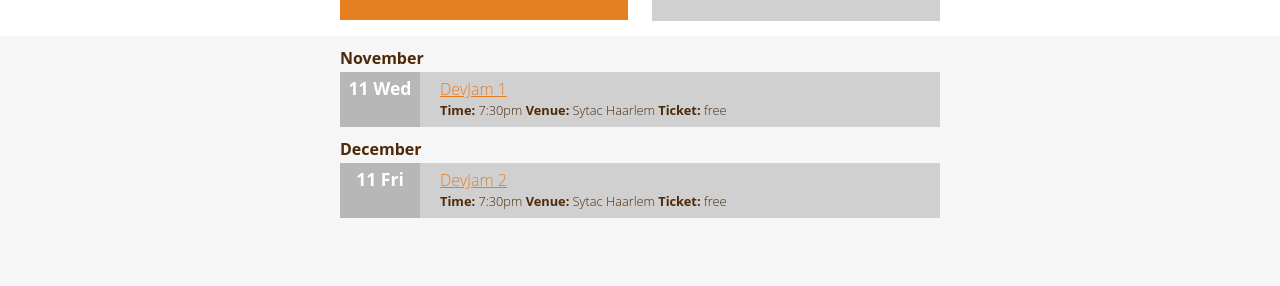
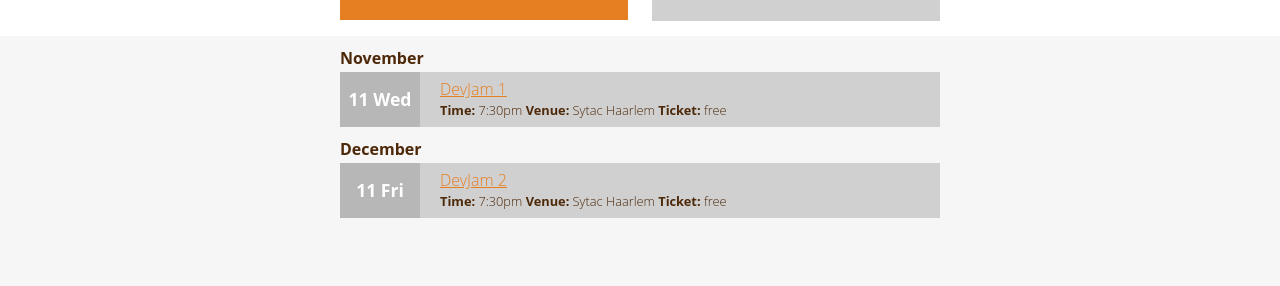
Before and after one commit to nl-js/nl-js.github.io, a Jekyll site: the page built from index.html, in a window 1280 px wide. Shown: the part 308-594 px from the top of the page. Built offline with Jekyll 4.4.1, drawn with Linux system fonts in a browser that asks for light colours.

Commit message:
title with fix

```diff
--- a/_sass/_layout.scss
+++ b/_sass/_layout.scss
@@ -22,6 +22,7 @@
 }
 
 body {
+    min-width: 450px;
     background-color: $grey-color-light;
 }
 
@@ -90,25 +91,35 @@
         background-color: $grey-color;
         margin-bottom: 10px;
 
+        .item-post {
+            display: table-row;
+        }
         .time {
+            display: table-cell;
             color: $brand-color;
-            box-sizing: border-box;
+            vertical-align: middle;
             text-align: center;
             font-weight: bold;
             background-color: darken($grey-color, 10%);
             width: 80px;
             height: $item-height;
-            padding-top: 3px;
-            float: left;
             font-size: 110%;
+            .wt {
+                width: 80px;
+            }
         }
 
         .details {
+            display: table-cell;
             padding: 5px 10px 5px 20px;
-            display: inline-block;
-
             .title {
-
+                a {
+                    width: 490px;
+                    white-space: nowrap;
+                    overflow: hidden;
+                    text-overflow: ellipsis;
+                    display: block;
+                }
             }
 
             .info {
@@ -164,5 +175,24 @@
     }
     .content-container {
         width: $content-width-responsive;
+        .item .details .title a {
+            width: 400px;
+        }
     }
 }
+
+@media screen and (max-width: 555px) {
+    .content-container {
+        .item .details .title a {
+            width: 360px;
+        }
+    }
+}
+
+@media screen and (max-width: 510px) {
+    .content-container {
+        .item .details .title a {
+            width: 310px;
+        }
+    }
+}
--- a/index.html
+++ b/index.html
@@ -29,7 +29,7 @@
                 {% assign postYear = post.date | date: "%Y" %}
 
                 {% if post_index == 1 %}
-                    {% assign firstPostYear = post.date | date: "%Y" %}
+                {% assign firstPostYear = post.date | date: "%Y" %}
                 {% endif %}
 
                 {% if post_index == 1 or postMonth != previousPostMonth %}
@@ -40,17 +40,20 @@
                 {% endif %}
                 {% assign previousPostMonth = post.date | date: "%y %m" %}
                 <li class="item">
-                    <div id="{{ post.id }}">
+                    <div id="{{ post.id }}" class="item-post">
                         <div class="time">
-                            <time datetime="{{ post.date | date: ' %Y-%m-%d ' }}">
-                                <span>{{ post.date | date: "%d" }}</span>
-                                <span>{{ post.date | date: "%a" }}</span>
-                            </time>
+                            <div class="wt">
+
+                                <time datetime="{{ post.date | date: ' %Y-%m-%d ' }}">
+                                    <span>{{ post.date | date: "%d" }}</span>
+                                    <span>{{ post.date | date: "%a" }}</span>
+                                </time>
+                            </div>
                         </div>
                         <div class="details">
-                            <span class="title">
+                            <div class="title">
                                 <a href="{{ post.href }}">{{ post.title }}</a>
-                            </span>
+                            </div>
                             <div class="info">
                                 <span><strong>Time:</strong> {{ post.time }}</span>
                                 <span><strong>Venue: </strong>{{ post.venue }}</span>
```
Also changed, not shown: 1 other file.
